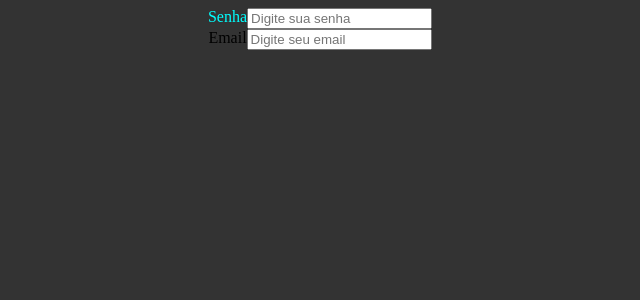
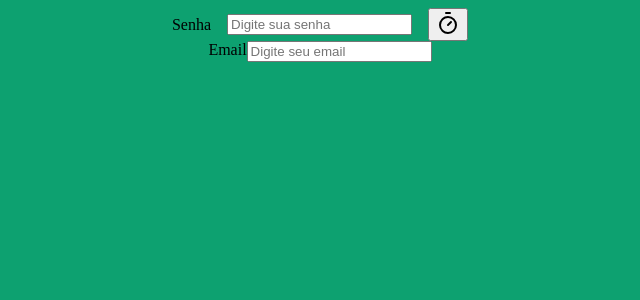
Before and after one commit to FariaP/Pomodoro-Black, a React (Vite) app: page / in a window 1280 px wide. Shown: the top 300 px of the page, without its empty margins (320-960 px from the left). Built offline with nearby package versions, Linux system fonts and the light colour scheme.

Commit message:
Adicionado props ao children

```diff
--- a/package.json
+++ b/package.json
@@ -10,6 +10,7 @@
     "preview": "vite preview"
   },
   "dependencies": {
+    "lucide-react": "^0.525.0",
     "react": "^19.1.0",
     "react-dom": "^19.1.0"
   },
--- a/src/App.tsx
+++ b/src/App.tsx
@@ -1,9 +1,15 @@
 import './style/theme.css'
 import './style/global.css'
+import { Heading } from './components/Heading'
+import { TimerIcon } from 'lucide-react';
 
 export function App() {
     return (
         <>
+
+            <Heading>
+                <button><TimerIcon /></button>
+            </Heading>
             <form>
                 <label id="email">Email</label>
                 <input type="text" placeholder="Digite seu email" id="email" />
--- a/src/components/Heading.module.css
+++ b/src/components/Heading.module.css
@@ -1,7 +1,6 @@
 .heading {
-    background-color: rgb(2, 36, 14);
+    display: flex;
+    align-items: center;
+    justify-content: center;
+    gap: 1rem;
 }
-
-.cyan {
-    color: cyan;
-}
--- a/src/components/Heading.tsx
+++ b/src/components/Heading.tsx
@@ -1,12 +1,17 @@
+import { TimerIcon } from 'lucide-react'
 import styles from './Heading.module.css'
 
+type HeadingProps = {
+    children: React.ReactNode;
+};
 
-export function Heading() {
+export function Heading({ children }: HeadingProps) {
     return (
         <>
-            <form className={styles.cyan}>
+            <form className={styles.heading}>
                 <label htmlFor="senha">Senha</label>
                 <input type="password" id="senha" placeholder="Digite sua senha" />
+                {children}
             </form>
         </>
     )
--- a/src/main.tsx
+++ b/src/main.tsx
@@ -3,9 +3,9 @@
 import { App } from './App';
 import { Heading } from './components/Heading';
 
+
 createRoot(document.getElementById('root')!).render(
   <StrictMode>
-    <Heading />
     <App />
   </StrictMode>
 )
--- a/src/style/theme.css
+++ b/src/style/theme.css
@@ -1,3 +1,38 @@
 :root {
-    --primary: #333;
+    --primary: pink;
+    --gray-100: #e6e9f0;
+    --gray-200: #cdd3e1;
+    --gray-300: #aab3cc;
+    --gray-400: #555f7d;
+    --gray-500: #454f6a;
+    --gray-600: #363d56;
+    --gray-700: #272f43;
+    --gray-800: #181f2e;
+    --gray-900: #0a0f1a;
+
+    --primary-light: #4de7b7;
+    --primary: #0da170;
+    --primary-dark: #065f46;
+
+    --link-color: #10b981;
+    --link-hover: #0b8a60;
+
+    --success: #22c55e;
+    --warning: #eab308;
+    --error: #991b1b;
+    --info: #0ea5e9;
+
+    --text-over-primary: #0a0f1a;
+    --text-over-primary-dark: #e6e9f0;
+    --text-over-primary-light: #0a0f1a;
+    --text-over-success: #0a0f1a;
+    --text-over-warning: #0a0f1a;
+    --text-over-error: #e6e9f0;
+    --text-over-info: #0a0f1a;
+
+    --text-default: #e6e9f0;
+    --text-muted: #aab3cc;
+
+    --disabled: #555f7d;
+    --text-disabled: #aab3cc;
 }
```
Also changed, not shown: 1 other file (tests, documents, lock files or other folders).
